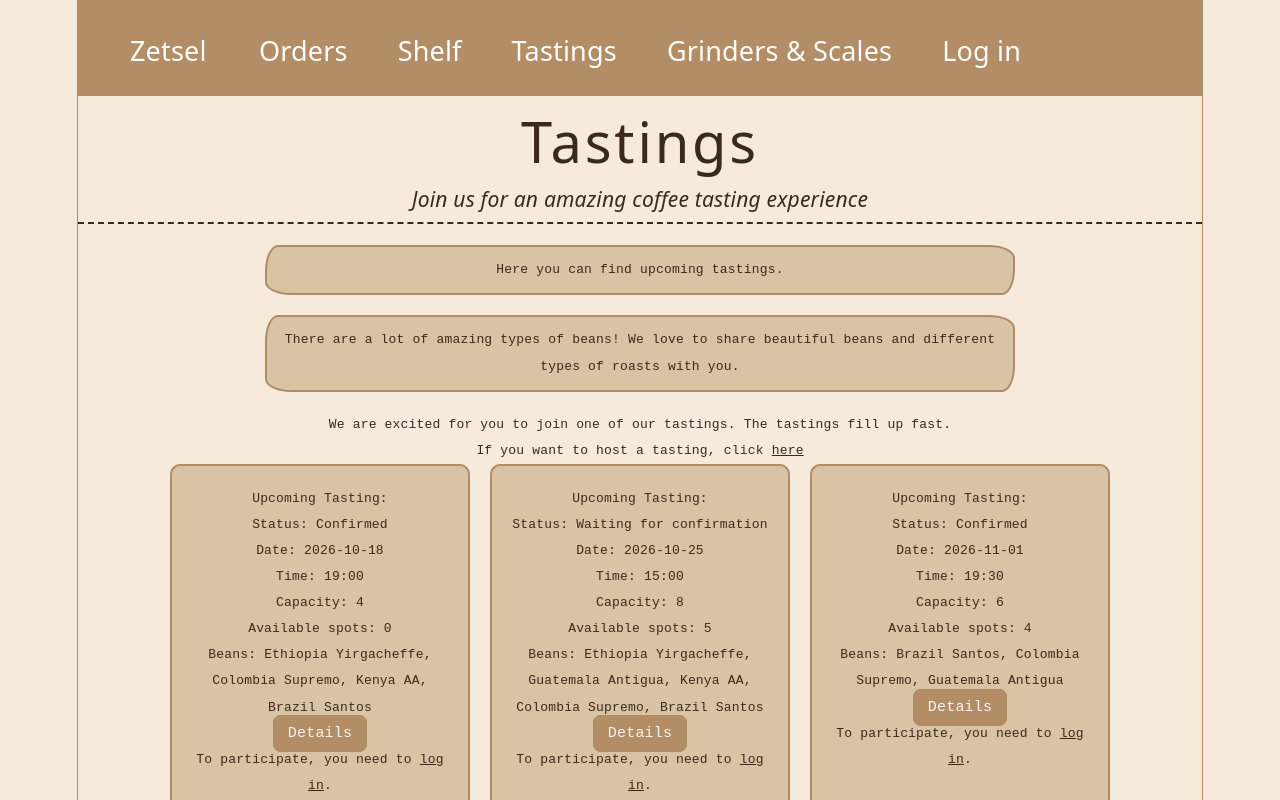
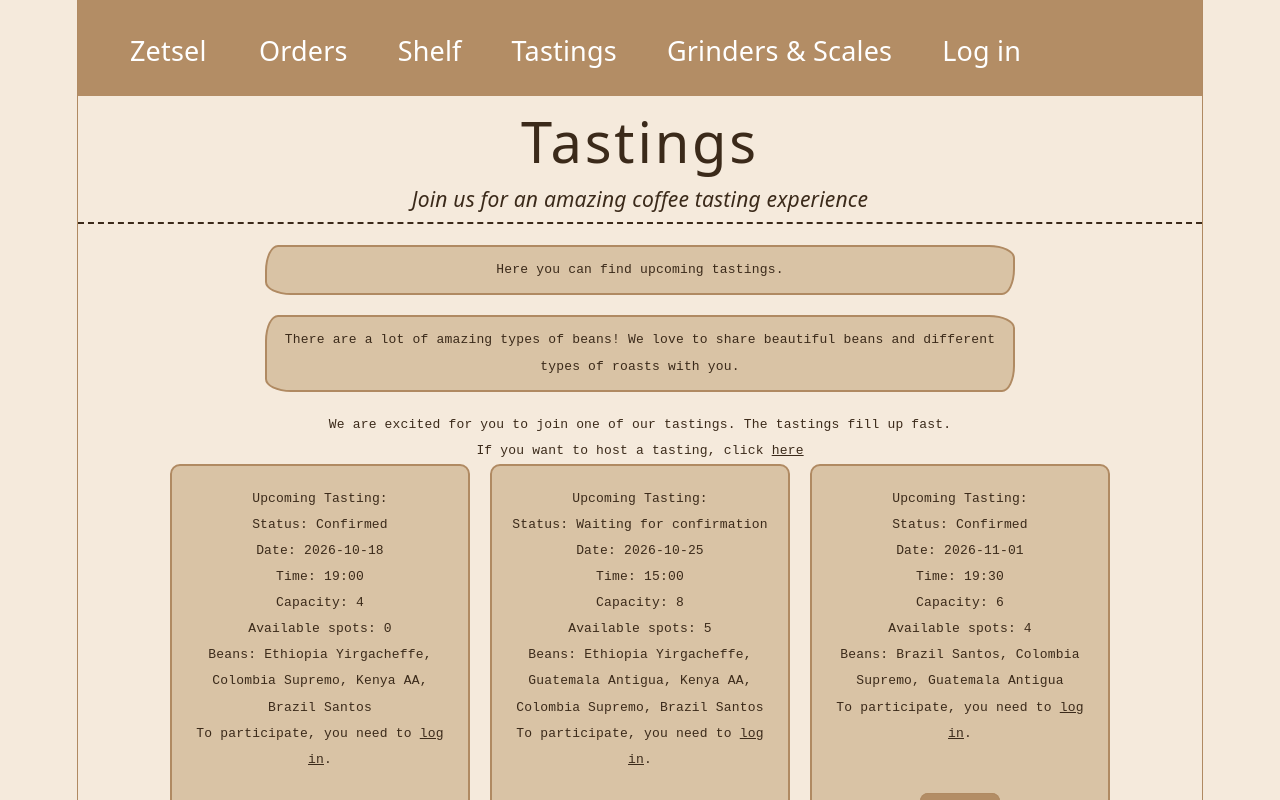
Before and after one commit to Bart079/INF2C-Team-3-WebAppDev, a React (Vite) app in the folder ClientApp/: page /tastings in a window 1280 px wide. Shown: the top 800 px of the page. Built offline with nearby package versions, Linux system fonts and the light colour scheme.

Commit message:
kleine visuele updat
kleine visuele updat

```diff
--- a/ClientApp/src/components/UpcomingTastings.tsx
+++ b/ClientApp/src/components/UpcomingTastings.tsx
@@ -59,10 +59,6 @@ export function UpcomingTastings({ tastings, beans, signups }: UpcomingTastingsP
                 )
                 .join(", ")}
             </p>
-            <p>
-            <Link to={`/tastings/${tasting.id}`} className="button-link">
-              Details
-            </Link></p>
             {committee && !tasting.cancelled && (
               <>
                 {tasting.keyStatus !== "available" && (
@@ -72,12 +68,18 @@ export function UpcomingTastings({ tastings, beans, signups }: UpcomingTastingsP
               </>
             )}
             {user ? (
-              <button type="button">I want to participate</button>
+              <button type="button">I want to participate </button>
             ) : (
               <p>
                 To participate, you need to <Link to="/login">log in</Link>.
               </p>
             )}
+            <br />
+             <br />
+
+            <Link to={`/tastings/${tasting.id}`} className="button-link">
+              Details
+            </Link>
           </article>
         );
       })}
```
